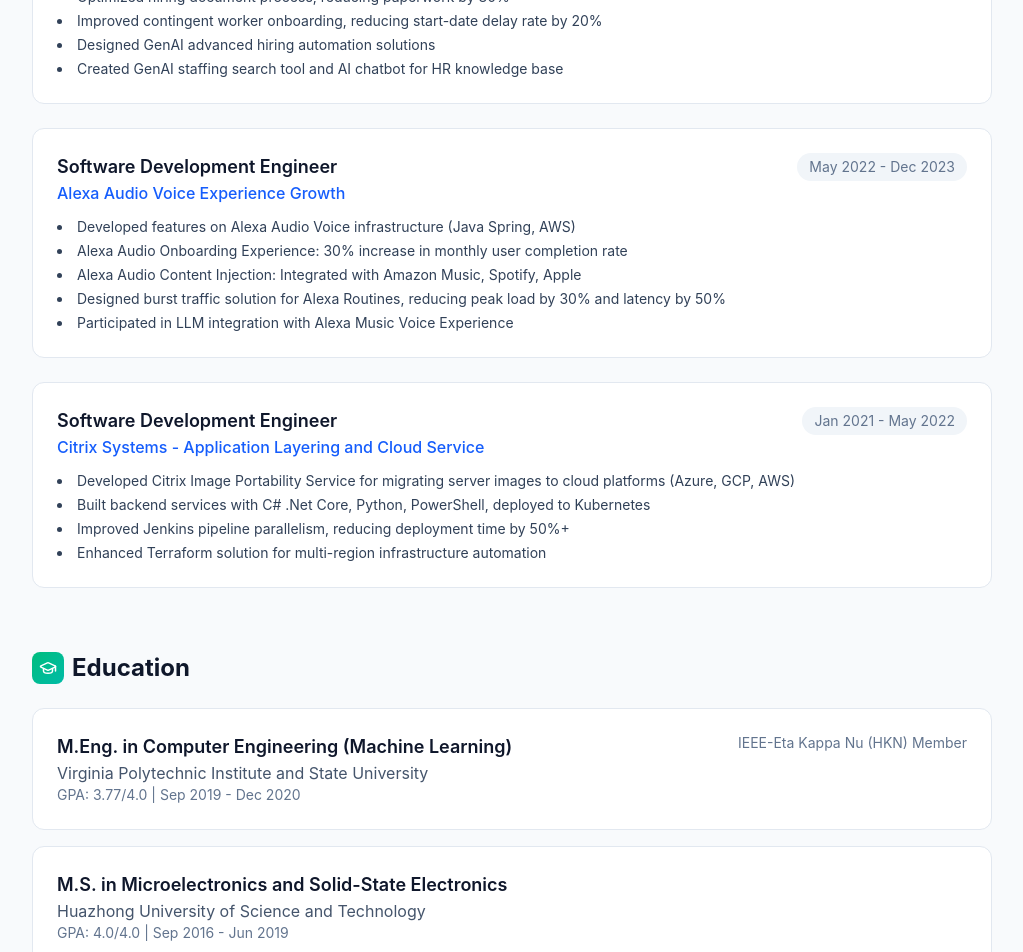
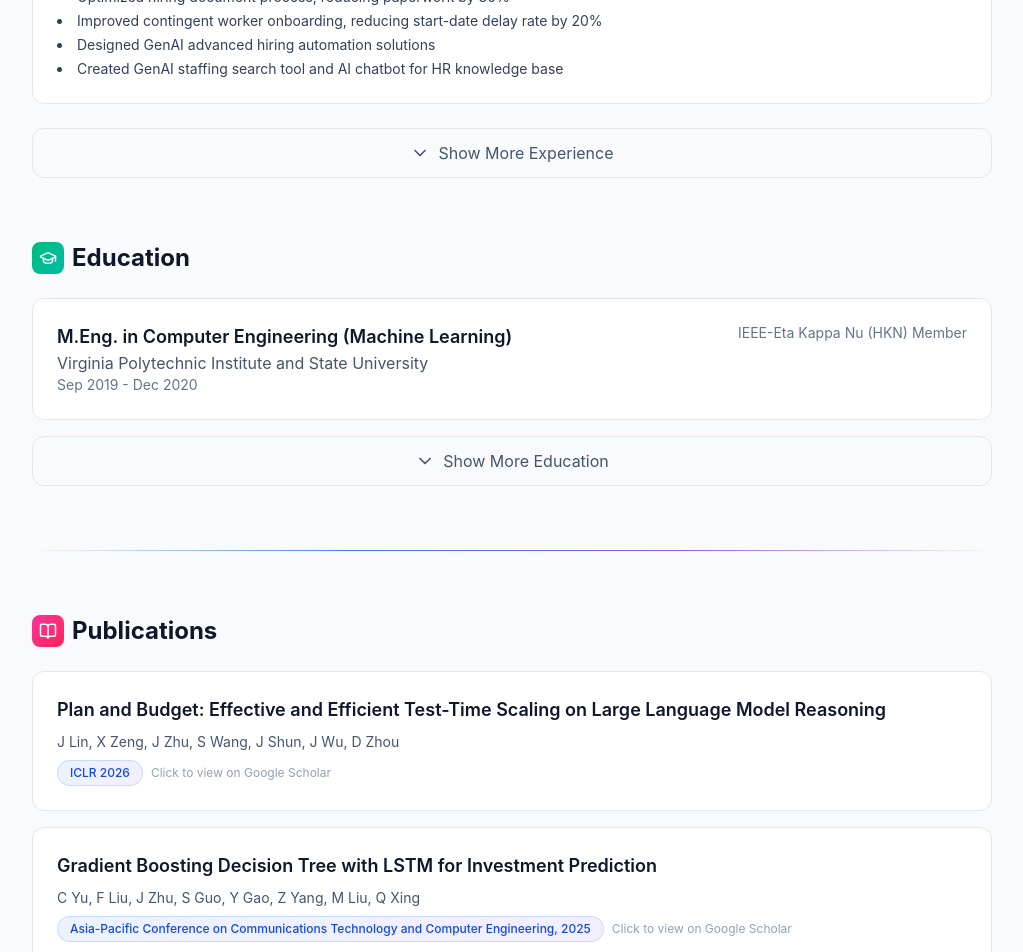
Before and after one commit to josky1917-alternate/jiezhu-portfolio, a Next.js app: page / in a window 1280 px wide. Shown: the part 1800-2752 px from the top of the page, without its empty margins (128-1151 px from the left). Built offline with nearby package versions, Linux system fonts and the light colour scheme.

Commit message:
Update: remove GPA, add bilingual support for education and job titles, collapse older experiences and education

```diff
--- a/src/app/page.tsx
+++ b/src/app/page.tsx
@@ -1,10 +1,13 @@
 "use client";
 
+import { useState } from "react";
 import { useLanguage } from "./context/LanguageContext";
-import { MapPin, Mail, Briefcase, GraduationCap, Award, BookOpen, Code, Cpu, Brain, Zap, Download } from "lucide-react";
+import { MapPin, Mail, Briefcase, GraduationCap, Award, BookOpen, Code, Cpu, Brain, Zap, Download, ChevronDown, ChevronUp } from "lucide-react";
 
 export default function HomePage() {
   const { t } = useLanguage();
+  const [showMoreExp, setShowMoreExp] = useState(false);
+  const [showMoreEdu, setShowMoreEdu] = useState(false);
 
   const researchAreas = [
     { icon: Brain, label: t("Artificial Intelligence", "人工智能"), color: "from-pink-500 to-rose-500" },
@@ -149,7 +152,7 @@
             <div className="flex flex-col sm:flex-row sm:justify-between sm:items-start gap-2 mb-3">
               <div>
                 <h3 className="text-lg font-semibold text-slate-900 dark:text-white">
-                  Software Development Engineer (ML)
+                  {t("Software Development Engineer (ML)", "软件开发工程师（机器学习方向）")}
                 </h3>
                 <p className="text-blue-600 dark:text-blue-400 font-medium">Amazon AGI Customization Service</p>
               </div>
@@ -171,7 +174,7 @@
             <div className="flex flex-col sm:flex-row sm:justify-between sm:items-start gap-2 mb-3">
               <div>
                 <h3 className="text-lg font-semibold text-slate-900 dark:text-white">
-                  Software Development Engineer II
+                  {t("Software Development Engineer II", "高级软件开发工程师")}
                 </h3>
                 <p className="text-blue-600 dark:text-blue-400 font-medium">Amazon People Experience Technology</p>
               </div>
@@ -189,12 +192,15 @@
             </ul>
           </div>
 
+          {/* Collapsed Experiences */}
+          {showMoreExp && (
+            <>
               {/* Amazon SDE */}
               <div className="card-hover p-6 rounded-xl bg-white dark:bg-slate-800 border border-slate-200 dark:border-slate-700">
                 <div className="flex flex-col sm:flex-row sm:justify-between sm:items-start gap-2 mb-3">
                   <div>
                     <h3 className="text-lg font-semibold text-slate-900 dark:text-white">
-                  Software Development Engineer
+                      {t("Software Development Engineer", "软件开发工程师")}
                     </h3>
                     <p className="text-blue-600 dark:text-blue-400 font-medium">Alexa Audio Voice Experience Growth</p>
                   </div>
@@ -216,7 +222,7 @@
                 <div className="flex flex-col sm:flex-row sm:justify-between sm:items-start gap-2 mb-3">
                   <div>
                     <h3 className="text-lg font-semibold text-slate-900 dark:text-white">
-                  Software Development Engineer
+                      {t("Software Development Engineer", "软件开发工程师")}
                     </h3>
                     <p className="text-blue-600 dark:text-blue-400 font-medium">Citrix Systems - Application Layering and Cloud Service</p>
                   </div>
@@ -231,6 +237,26 @@
                   <li>{t("Enhanced Terraform solution for multi-region infrastructure automation", "增强Terraform解决方案，实现多地域基础设施自动化")}</li>
                 </ul>
               </div>
+            </>
+          )}
+
+          {/* Show More/Less Button */}
+          <button
+            onClick={() => setShowMoreExp(!showMoreExp)}
+            className="w-full py-3 rounded-xl border border-slate-200 dark:border-slate-700 text-slate-600 dark:text-slate-400 hover:bg-slate-50 dark:hover:bg-slate-800 transition-colors flex items-center justify-center gap-2"
+          >
+            {showMoreExp ? (
+              <>
+                <ChevronUp size={20} />
+                {t("Show Less", "收起")}
+              </>
+            ) : (
+              <>
+                <ChevronDown size={20} />
+                {t("Show More Experience", "显示更多经历")}
+              </>
+            )}
+          </button>
         </div>
       </section>
 
@@ -243,27 +269,35 @@
           {t("Education", "教育背景")}
         </h2>
         <div className="space-y-4">
+          {/* Most Recent Education */}
           <div className="card-hover p-6 rounded-xl bg-white dark:bg-slate-800 border border-slate-200 dark:border-slate-700">
             <div className="flex flex-col sm:flex-row sm:justify-between sm:items-start gap-2">
               <div>
                 <h3 className="text-lg font-semibold text-slate-900 dark:text-white">
-                  M.Eng. in Computer Engineering (Machine Learning)
+                  {t("M.Eng. in Computer Engineering (Machine Learning)", "计算机工程硕士（机器学习方向）")}
                 </h3>
-                <p className="text-slate-600 dark:text-slate-400">Virginia Polytechnic Institute and State University</p>
-                <p className="text-sm text-slate-500">GPA: 3.77/4.0 | Sep 2019 - Dec 2020</p>
+                <p className="text-slate-600 dark:text-slate-400">
+                  {t("Virginia Polytechnic Institute and State University", "弗吉尼亚理工大学")}
+                </p>
+                <p className="text-sm text-slate-500">Sep 2019 - Dec 2020</p>
               </div>
               <span className="text-sm text-slate-500 dark:text-slate-500">IEEE-Eta Kappa Nu (HKN) Member</span>
             </div>
           </div>
 
+          {/* Collapsed Educations */}
+          {showMoreEdu && (
+            <>
               <div className="card-hover p-6 rounded-xl bg-white dark:bg-slate-800 border border-slate-200 dark:border-slate-700">
                 <div className="flex flex-col sm:flex-row sm:justify-between sm:items-start gap-2">
                   <div>
                     <h3 className="text-lg font-semibold text-slate-900 dark:text-white">
-                  M.S. in Microelectronics and Solid-State Electronics
+                      {t("M.S. in Microelectronics and Solid-State Electronics", "微电子与固体电子学硕士")}
                     </h3>
-                <p className="text-slate-600 dark:text-slate-400">Huazhong University of Science and Technology</p>
-                <p className="text-sm text-slate-500">GPA: 4.0/4.0 | Sep 2016 - Jun 2019</p>
+                    <p className="text-slate-600 dark:text-slate-400">
+                      {t("Huazhong University of Science and Technology", "华中科技大学")}
+                    </p>
+                    <p className="text-sm text-slate-500">Sep 2016 - Jun 2019</p>
                   </div>
                 </div>
               </div>
@@ -272,13 +306,35 @@
                 <div className="flex flex-col sm:flex-row sm:justify-between sm:items-start gap-2">
                   <div>
                     <h3 className="text-lg font-semibold text-slate-900 dark:text-white">
-                  B.S. in Applied Physics
+                      {t("B.S. in Applied Physics", "应用物理学学士")}
                     </h3>
-                <p className="text-slate-600 dark:text-slate-400">University of Science and Technology of China</p>
+                    <p className="text-slate-600 dark:text-slate-400">
+                      {t("University of Science and Technology of China", "中国科学技术大学")}
+                    </p>
                     <p className="text-sm text-slate-500">Sep 2012 - Jun 2016</p>
                   </div>
                 </div>
               </div>
+            </>
+          )}
+
+          {/* Show More/Less Button */}
+          <button
+            onClick={() => setShowMoreEdu(!showMoreEdu)}
+            className="w-full py-3 rounded-xl border border-slate-200 dark:border-slate-700 text-slate-600 dark:text-slate-400 hover:bg-slate-50 dark:hover:bg-slate-800 transition-colors flex items-center justify-center gap-2"
+          >
+            {showMoreEdu ? (
+              <>
+                <ChevronUp size={20} />
+                {t("Show Less", "收起")}
+              </>
+            ) : (
+              <>
+                <ChevronDown size={20} />
+                {t("Show More Education", "显示更多教育经历")}
+              </>
+            )}
+          </button>
         </div>
       </section>
 
```
Lines whose indentation alone changed are shown as unchanged.
